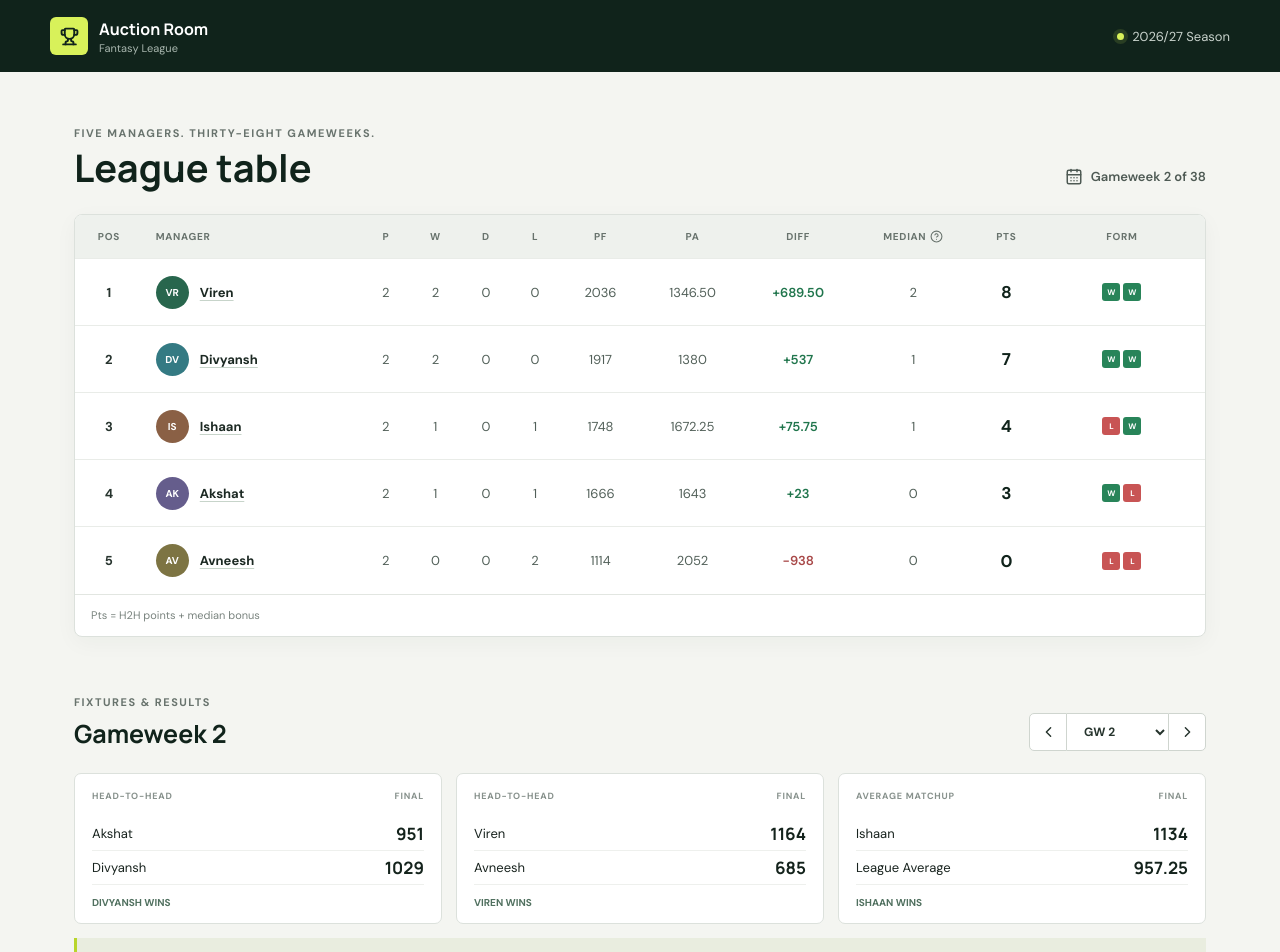
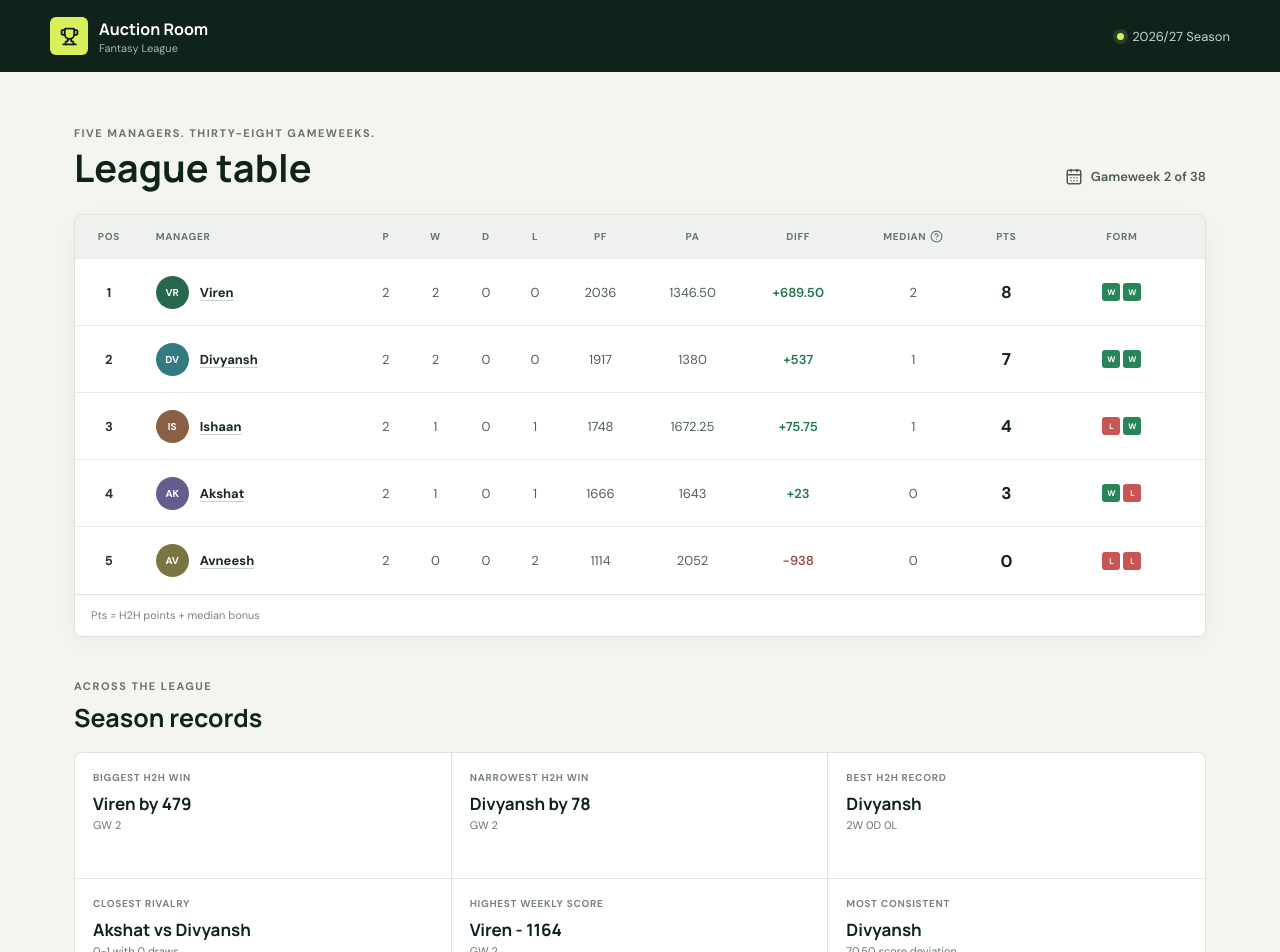
Before and after one commit to xDivyanshx/AuctionRoomLeaderboard, a React (Vite) app: page / in a window 1280 px wide. Shown: the top 952 px of the page. Built offline with nearby package versions, Linux system fonts and the light colour scheme.

Commit message:
v1.13 - updated GW2

```diff
--- a/src/App.tsx
+++ b/src/App.tsx
@@ -10,6 +10,56 @@ import { playerIds, type MatchResult, type OpponentId, type PlayerId } from "./t
 const number = (value?: number) => value === undefined ? "-" : Number.isInteger(value) ? value : value.toFixed(2);
 const name = (id: OpponentId) => id === "average" ? "League Average" : players[id].name;
 
+function getSeasonRecords(completedWeeks: typeof results) {
+  const directMatches = completedWeeks.flatMap((result) => getGameweekMatches(result)
+    .filter((match) => match.away !== "average" && match.homeScore !== undefined && match.awayScore !== undefined)
+    .map((match) => ({ ...match, gameweek: result.gameweek, away: match.away as PlayerId, margin: Math.abs(match.homeScore! - match.awayScore!) })));
+  const wins = directMatches.filter((match) => match.margin > 0).sort((a, b) => b.margin - a.margin);
+  const records = new Map<PlayerId, { won: number; drawn: number; lost: number }>(playerIds.map((id) => [id, { won: 0, drawn: 0, lost: 0 }]));
+  const rivalries = new Map<string, { players: [PlayerId, PlayerId]; wins: [number, number]; draws: number; margin: number }>();
+
+  directMatches.forEach((match) => {
+    const home = records.get(match.home)!;
+    const away = records.get(match.away)!;
+    if (match.homeScore! > match.awayScore!) { home.won += 1; away.lost += 1; }
+    else if (match.homeScore! < match.awayScore!) { away.won += 1; home.lost += 1; }
+    else { home.drawn += 1; away.drawn += 1; }
+
+    const pair = [match.home, match.away].sort() as [PlayerId, PlayerId];
+    const key = pair.join(":");
+    const rivalry = rivalries.get(key) ?? { players: pair, wins: [0, 0] as [number, number], draws: 0, margin: 0 };
+    if (match.homeScore === match.awayScore) rivalry.draws += 1;
+    else rivalry.wins[match.homeScore! > match.awayScore! ? pair.indexOf(match.home) : pair.indexOf(match.away)] += 1;
+    rivalry.margin += match.margin;
+    rivalries.set(key, rivalry);
+  });
+
+  const bestRecord = [...records.entries()].filter(([, record]) => record.won + record.drawn + record.lost > 0).sort((a, b) => {
+    const aPlayed = a[1].won + a[1].drawn + a[1].lost;
+    const bPlayed = b[1].won + b[1].drawn + b[1].lost;
+    return (b[1].won * 3 + b[1].drawn) / bPlayed - (a[1].won * 3 + a[1].drawn) / aPlayed || b[1].won - a[1].won;
+  })[0];
+  const balanced = [...rivalries.values()].sort((a, b) => Math.abs(a.wins[0] - a.wins[1]) - Math.abs(b.wins[0] - b.wins[1]) || a.margin - b.margin)[0];
+  const weeklyScores = completedWeeks.flatMap((result) => playerIds.map((player) => ({ player, gameweek: result.gameweek, score: result.scores[player]! })));
+  const highest = [...weeklyScores].sort((a, b) => b.score - a.score)[0];
+  const consistent = playerIds.map((player) => {
+    const scores = completedWeeks.map((week) => week.scores[player]!);
+    const average = scores.reduce((sum, score) => sum + score, 0) / scores.length;
+    const deviation = Math.sqrt(scores.reduce((sum, score) => sum + (score - average) ** 2, 0) / scores.length);
+    return { player, deviation };
+  }).sort((a, b) => a.deviation - b.deviation)[0];
+  const matchLabel = (match?: typeof directMatches[number]) => match ? `${players[match.homeScore! > match.awayScore! ? match.home : match.away].name} by ${number(match.margin)}` : "Awaiting a win";
+
+  return [
+    { label: "Biggest H2H win", value: matchLabel(wins[0]), detail: wins[0] ? `GW ${wins[0].gameweek}` : "Direct matchups only" },
+    { label: "Narrowest H2H win", value: matchLabel(wins.at(-1)), detail: wins.at(-1) ? `GW ${wins.at(-1)!.gameweek}` : "Direct matchups only" },
+    { label: "Best H2H record", value: bestRecord ? players[bestRecord[0]].name : "Not available", detail: bestRecord ? `${bestRecord[1].won}W ${bestRecord[1].drawn}D ${bestRecord[1].lost}L` : "Awaiting results" },
+    { label: "Closest rivalry", value: balanced ? `${players[balanced.players[0]].name} vs ${players[balanced.players[1]].name}` : "Not available", detail: balanced ? `${balanced.wins[0]}-${balanced.wins[1]} with ${balanced.draws} draws` : "Awaiting results" },
+    { label: "Highest weekly score", value: highest ? `${players[highest.player].name} - ${number(highest.score)}` : "Not available", detail: highest ? `GW ${highest.gameweek}` : "Awaiting results" },
+    { label: "Most consistent", value: consistent && completedWeeks.length > 1 ? players[consistent.player].name : "Not available", detail: consistent && completedWeeks.length > 1 ? `${number(consistent.deviation)} score deviation` : "Needs two gameweeks" },
+  ];
+}
+
 function App() {
   const completedWeeks = results.filter((result) => playerIds.every((id) => result.scores[id] !== undefined));
   const latestWeek = completedWeeks.at(-1)?.gameweek ?? 1;
@@ -21,6 +71,7 @@ function App() {
   const [selectedWeek, setSelectedWeek] = useState(latestWeek);
   const [selectedPlayer, setSelectedPlayer] = useState<PlayerId>();
   const standings = useMemo(() => buildStandings(results), []);
+  const seasonRecords = useMemo(() => getSeasonRecords(completedWeeks), [completedWeeks.length]);
   const selectedResult = results.find((result) => result.gameweek === selectedWeek);
   const selectedFixture = fixtures.find((fixture) => fixture.gameweek === selectedWeek)!;
   const matches: MatchResult[] = selectedResult
@@ -83,6 +134,11 @@ function App() {
           <div className="table-key"><span>Pts = H2H points + median bonus</span></div>
         </section>
 
+        <section className="records-section" aria-label="Season records">
+          <div className="records-heading"><p className="eyebrow">Across the league</p><h2>Season records</h2></div>
+          <div className="records-grid">{seasonRecords.map((record) => <article className="record" key={record.label}><span>{record.label}</span><strong>{record.value}</strong><small>{record.detail}</small></article>)}</div>
+        </section>
+
         {selectedPlayer && selectedStanding && <section className="journey-section" aria-label={`${players[selectedPlayer].name} season journey`}>
           <div className="section-title-row"><div><p className="eyebrow">Manager journey</p><h2>{players[selectedPlayer].name}</h2></div><button className="back-button" onClick={() => setSelectedPlayer(undefined)}>Close</button></div>
           <div className="journey-summary"><span><strong>{selectedStanding.totalPoints}</strong> points</span><span>{selectedStanding.won}W {selectedStanding.drawn}D {selectedStanding.lost}L</span><span>{number(selectedStanding.pointsFor)} scored</span><span>Waiver spent: {number(waiverBudget[selectedPlayer])}</span></div>
--- a/src/styles.css
+++ b/src/styles.css
@@ -49,6 +49,14 @@ tbody tr { position: relative; }
 .table-key { min-height: 42px; display: flex; align-items: center; justify-content: space-between; gap: 15px; padding: 9px 16px; border-top: 1px solid #e2e6e1; color: #7a847f; font-size: 11px; }
 .table-key span { display: flex; align-items: center; gap: 7px; }
 .gameweek-section { margin-top: 58px; }
+.records-section { margin-top: 42px; }
+.records-heading { margin-bottom: 17px; }
+.records-grid { display: grid; grid-template-columns: repeat(3, 1fr); border: 1px solid #dce1dc; border-radius: 8px; overflow: hidden; background: white; }
+.record { min-height: 126px; padding: 18px; border-right: 1px solid #e2e6e1; border-bottom: 1px solid #e2e6e1; }
+.record:nth-child(3n) { border-right: 0; }.record:nth-last-child(-n + 3) { border-bottom: 0; }
+.record span, .record small { display: block; }.record span { color: #7a847f; font-size: 10px; font-weight: 700; text-transform: uppercase; letter-spacing: .7px; }
+.record strong { display: block; margin: 9px 0 4px; color: #10231b; font-family: Manrope, sans-serif; font-size: 17px; line-height: 1.25; }
+.record small { color: #68736d; font-size: 11px; }
 .journey-section { margin-top: 58px; }
 .back-button { border: 1px solid #cfd5cf; border-radius: 5px; background: white; color: #26342d; padding: 8px 14px; font-size: 12px; font-weight: 700; cursor: pointer; }
 .journey-summary { display: flex; flex-wrap: wrap; gap: 24px; margin: 0 0 14px; color: #68736d; font-size: 12px; }
@@ -71,5 +79,5 @@ tbody tr { position: relative; }
 .median-strip div { display: flex; align-items: baseline; gap: 12px; }.median-strip span { font-size: 11px; font-weight: 700; text-transform: uppercase; color: #657168; }.median-strip strong { font-family: Manrope, sans-serif; font-size: 22px; }
 .median-strip p { margin: 0; color: #68736d; font-size: 12px; }
 footer { max-width: 1180px; margin: 0 auto; padding: 22px 24px; border-top: 1px solid #dce1dc; display: flex; justify-content: space-between; color: #7d8782; font-size: 11px; }
-@media (max-width: 780px) { main { padding: 37px 16px 60px; }.topbar { padding: 0 16px; }.fixtures-grid { grid-template-columns: 1fr; }.league-heading { align-items: flex-start; flex-direction: column; gap: 13px; } h1 { font-size: 32px; }.table-key { align-items: flex-start; flex-direction: column; }.section-title-row { align-items: center; }.median-strip { align-items: flex-start; flex-direction: column; gap: 5px; } footer { margin: 0 16px; padding-left: 0; padding-right: 0; } }
-@media (max-width: 440px) { .season { font-size: 0; }.season .live-dot { display: block; }.brand small { display: none; }.section-title-row { align-items: flex-start; flex-direction: column; }.week-nav { width: 100%; }.week-nav select { flex: 1; } footer { flex-direction: column; gap: 5px; } }
+@media (max-width: 780px) { main { padding: 37px 16px 60px; }.topbar { padding: 0 16px; }.fixtures-grid { grid-template-columns: 1fr; }.records-grid { grid-template-columns: repeat(2, 1fr); }.record:nth-child(3n) { border-right: 1px solid #e2e6e1; }.record:nth-child(2n) { border-right: 0; }.record:nth-last-child(-n + 3) { border-bottom: 1px solid #e2e6e1; }.record:nth-last-child(-n + 2) { border-bottom: 0; }.league-heading { align-items: flex-start; flex-direction: column; gap: 13px; } h1 { font-size: 32px; }.table-key { align-items: flex-start; flex-direction: column; }.section-title-row { align-items: center; }.median-strip { align-items: flex-start; flex-direction: column; gap: 5px; } footer { margin: 0 16px; padding-left: 0; padding-right: 0; } }
+@media (max-width: 440px) { .season { font-size: 0; }.season .live-dot { display: block; }.brand small { display: none; }.records-grid { grid-template-columns: 1fr; }.record, .record:nth-child(2n), .record:nth-child(3n), .record:nth-last-child(-n + 2), .record:nth-last-child(-n + 3) { border-right: 0; border-bottom: 1px solid #e2e6e1; }.record:last-child { border-bottom: 0; }.section-title-row { align-items: flex-start; flex-direction: column; }.week-nav { width: 100%; }.week-nav select { flex: 1; } footer { flex-direction: column; gap: 5px; } }
```
Also changed, not shown: 2 other files (tests, documents, lock files or other folders).
